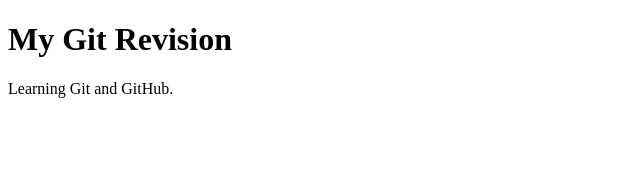
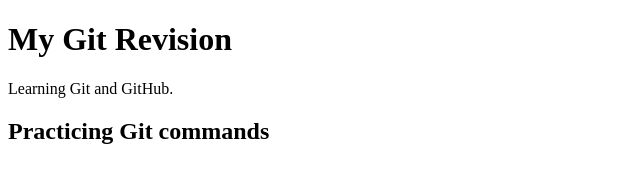
Before and after one commit to ManideepNarla22/coding-revision, a plain HTML site: page index.html in a window 1280 px wide. Shown: the whole page, without its empty margins (0-640 px from the left). Drawn offline with Linux system fonts and the light colour scheme.

Commit message:
Update HTML content

```diff
--- a/index.html
+++ b/index.html
@@ -6,5 +6,6 @@
 <body>
     <h1>My Git Revision</h1>
     <p>Learning Git and GitHub.</p>
+    <h2>Practicing Git commands</h2>
 </body>
 </html>
```
